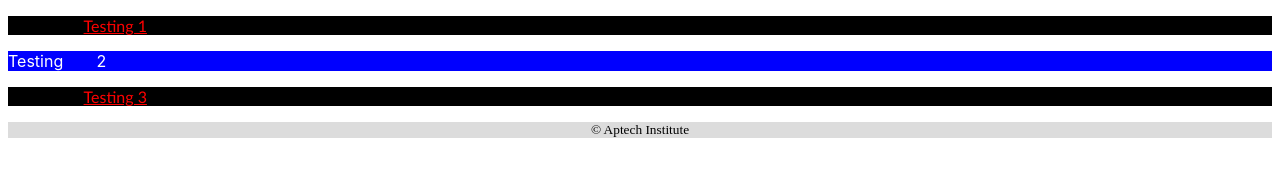
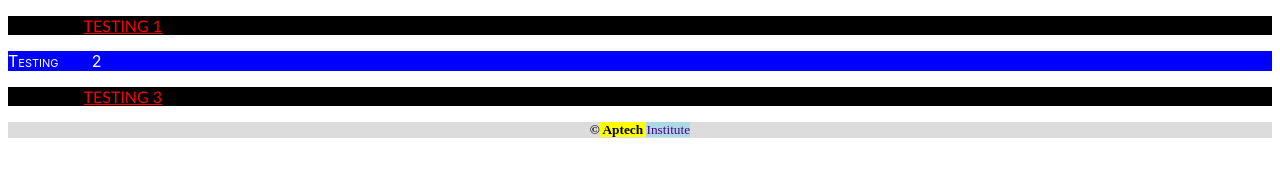
Before and after one commit to charter0300/mysite, a plain HTML site: page index-new.html in a window 1280 px wide. Drawn offline with Linux system fonts and the light colour scheme.

Commit message:
Update index-new.html

```diff
--- a/index-new.html
+++ b/index-new.html
@@ -8,7 +8,7 @@
 color: red;
 text-align: justify;
 text-indent: 2cm;
-    text-transform: capitalize;
+    text-transform: uppercase;
     text-decoration: underline;
     font-style: inherit;
     font-family: 'Trebuchet MS', 'Lucida Sans Unicode', 'Lucida Grande', 'Lucida Sans', Arial, sans-serif;
@@ -20,8 +20,20 @@ text-indent: 2cm;
     text-decoration: overline;
     word-spacing: 0.3in;
 font-family: -apple-system, BlinkMacSystemFont, 'Segoe UI', Roboto, Oxygen, Ubuntu, Cantarell, 'Open Sans', 'Helvetica Neue', sans-serif;
-font-variant: inherit;
+font-variant: small-caps
 
+}
+
+.mystyle{
+    color: black;
+    background-color: yellow;
+    font-weight:700;
+}
+
+.mystyle2{
+    color:indigo;
+    background-color: lightblue;
+    font-weight: 400;
 }
 
 #footer{
@@ -29,6 +41,8 @@ font-variant: inherit;
     color: black;
     font-size: smaller;
     text-align: center;
+    font-weight:bolder;
+
 }
 </style>
 <body>
@@ -36,6 +50,6 @@ font-variant: inherit;
  <p class="cool"> Testing 2</p>
  <p class="danger"> Testing 3</p>
  <div id="footer">
-     <p>&copy; Aptech Institute</p>
+     <p>&copy;<span class="mystyle"> Aptech </span> <span class="mystyle2"> Institute </span> </p>
 </body>
 </html>
```
